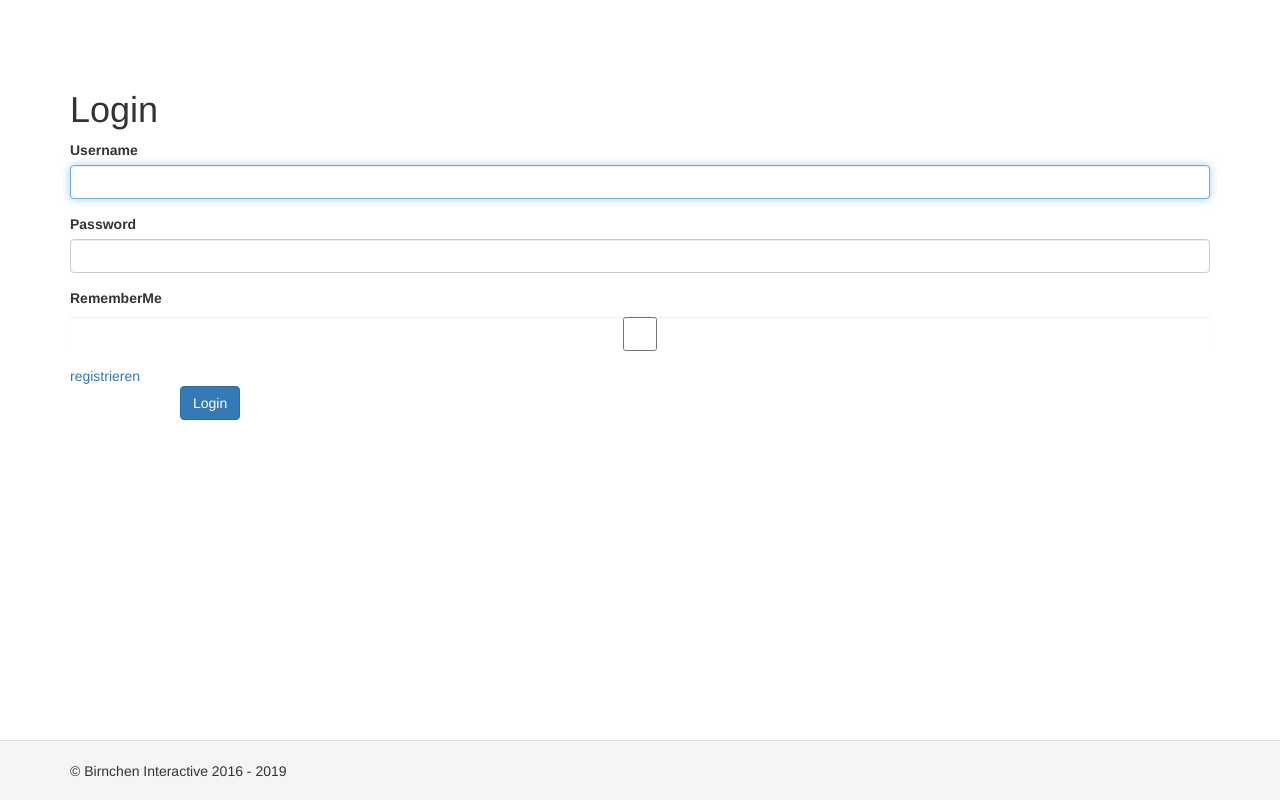
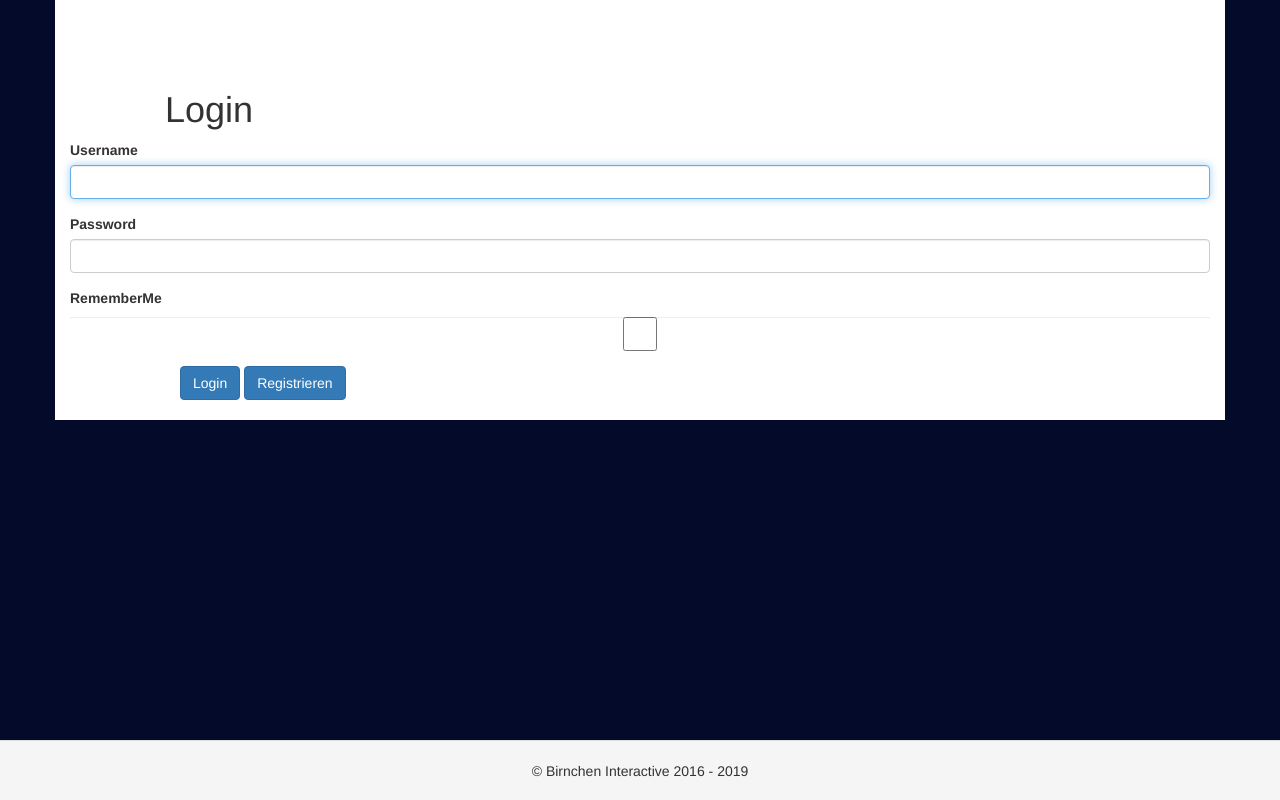
Before and after one commit to birnchen-interactive-deprecated/Project-eSport-Frontend, a Yii app: template views/site/login.php in a window 1280 px wide. Run offline with PHP 8.4 and a stand-in for Yii, Linux system fonts and the light colour scheme; the template is opened without the code that fills it, so the values that code supplies are empty; form fields are guessed from the names that the template uses; some libraries are stand-ins or nearby versions.

Commit message:
Footer zentriert, Login/Register verschoenert, CSS-Styles hinzugefuegt

```diff
--- a/views/layouts/main.php
+++ b/views/layouts/main.php
@@ -66,7 +66,7 @@ AppAsset::register($this);
 
 <footer class="footer">
     <div class="container">
-        <p class="pull-left">&copy; Birnchen Interactive 2016 - <?= date('Y') ?></p>
+        <p class="make-center">&copy; Birnchen Interactive 2016 - <?= date('Y') ?></p>
     </div>
 </footer>
 
--- a/views/site/login.php
+++ b/views/site/login.php
@@ -10,15 +10,15 @@ use yii\bootstrap\ActiveForm;
 $this->title = 'Login';
 ?>
 <div class="site-login">
-    <h1><?= Html::encode($this->title) ?></h1>
+    <h1 class="col-lg-offset-1"><?= Html::encode($this->title) ?></h1>
 
 
     <?php $form = ActiveForm::begin([
         'id' => 'login-form',
         'layout' => 'horizontal',
         'fieldConfig' => [
-            'template' => "{label}\n<div class=\"col-lg-3\">{input}</div>\n<div class=\"col-lg-8\">{error}</div>",
-            'labelOptions' => ['class' => 'col-lg-1 control-label'],
+            'template' => "{label}\n<div class=\"col-lg-3\">{input}</div>\n<div class=\"col-lg-7\">{error}</div>",
+            'labelOptions' => ['class' => 'col-lg-2 control-label'],
         ],
     ]); ?>
 
@@ -30,11 +30,10 @@ $this->title = 'Login';
             'template' => "<div class=\"col-lg-offset-1 col-lg-3\">{input} {label}</div>\n<div class=\"col-lg-8\">{error}</div>",
         ]) ?>
 
-        <?= Html::a("registrieren", ['register']);?>
-
         <div class="form-group">
             <div class="col-lg-offset-1 col-lg-11">
                 <?= Html::submitButton('Login', ['class' => 'btn btn-primary', 'name' => 'login-button']) ?>
+                <?= Html::a("Registrieren", ['register'], ['class' => 'btn fake-submit']);?>
             </div>
         </div>
     <?php ActiveForm::end(); ?>
--- a/views/site/register.php
+++ b/views/site/register.php
@@ -14,14 +14,14 @@ use yii\helpers\Html;
 $this->title = 'Registrieren';
 ?>
 <div class="site-login">
-    <h1><?= Html::encode($this->title) ?></h1>
+    <h1 class="col-lg-offset-1"><?= Html::encode($this->title) ?></h1>
 
     <?php $form = ActiveForm::begin([
         'id' => 'login-form',
         'layout' => 'horizontal',
         'fieldConfig' => [
-            'template' => "{label}\n<div class=\"col-lg-3\">{input}</div>\n<div class=\"col-lg-8\">{error}</div>",
-            'labelOptions' => ['class' => 'col-lg-1 control-label'],
+            'template' => "{label}\n<div class=\"col-lg-3\">{input}</div>\n<div class=\"col-lg-7\">{error}</div>",
+            'labelOptions' => ['class' => 'col-lg-2 control-label'],
         ],
     ]); ?>
 
--- a/web/css/site.css
+++ b/web/css/site.css
@@ -8,10 +8,16 @@ body {
     height: auto;
     margin: 0 auto -60px;
     padding: 0 0 60px;
+
+    /* captain */
+    background-color: #040a2a;
 }
 
 .wrap > .container {
     padding: 70px 15px 20px;
+
+    /* captain */
+    background-color: #fff;
 }
 
 .footer {
@@ -19,6 +25,18 @@ body {
     background-color: #f5f5f5;
     border-top: 1px solid #ddd;
     padding-top: 20px;
+}
+
+/* captain */
+.make-center {
+    text-align: center;
+}
+
+/* captain */
+.fake-submit {
+    color: #fff;
+    background-color: #337ab7;
+    border-color: #2e6da4;
 }
 
 .jumbotron {
```
